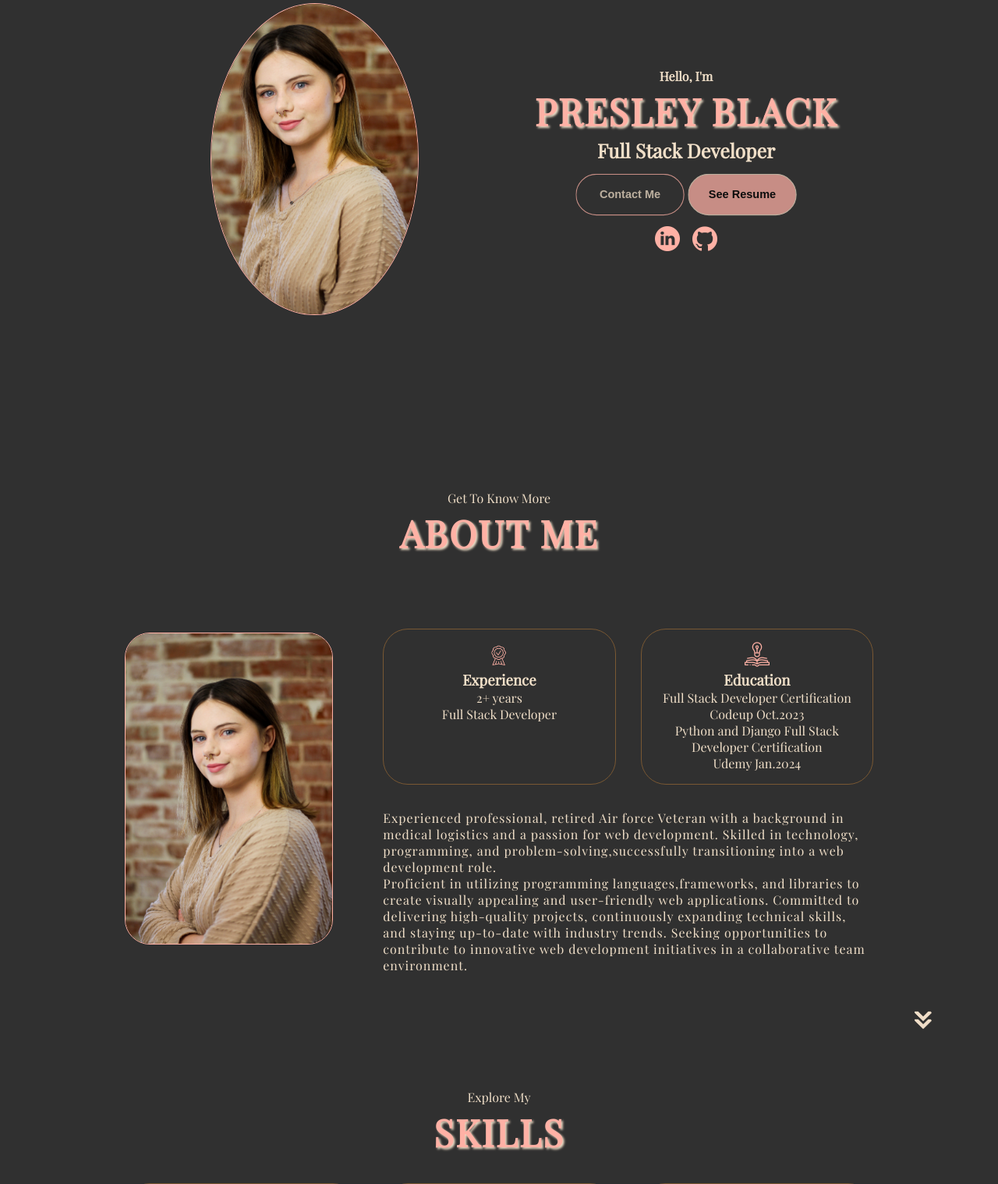
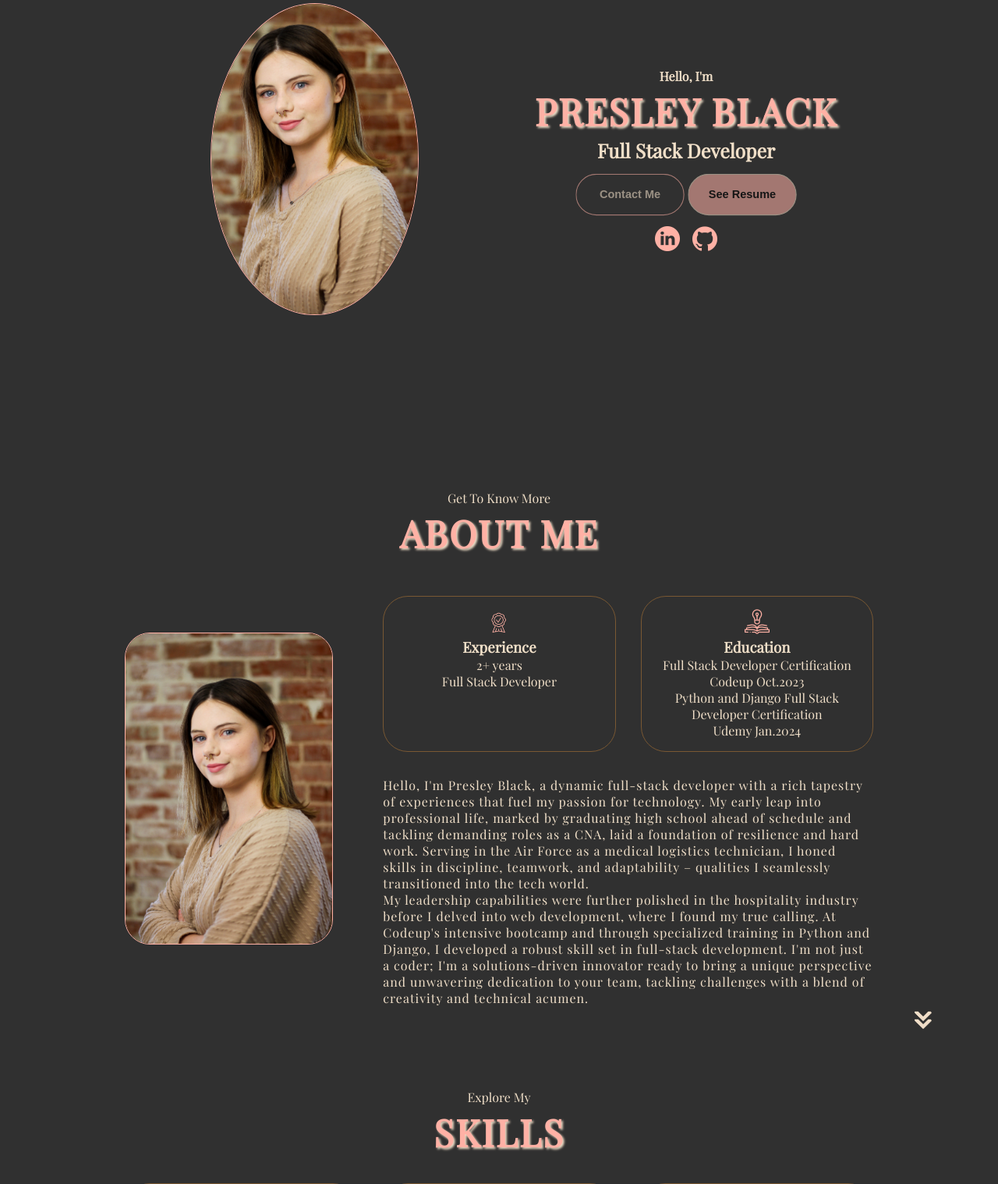
Before and after one commit to pblack02/Profile_site, a Django app: page / in a window 1280 px wide. Shown: the part 228-1746 px from the top of the page at 78% size. Run offline with Django 4.2, Linux system fonts and the light colour scheme; some web fonts are replaced.

Commit message:
Code Update

```diff
--- a/profile_site/views.py
+++ b/profile_site/views.py
@@ -1,7 +1,8 @@
 from django.shortcuts import render
 from .forms import ContactForm
+
+
 # Create your views here.
-
 
 def contact_view(request):
     if request.method == 'POST':
--- a/static/css/index.css
+++ b/static/css/index.css
@@ -401,11 +401,13 @@ article .icon {
     width: 90%;
     height: 90%;
     margin-left: .9rem;
-    transition: transform 0.3s ease;
+    transition: transform 0.3s ease, box-shadow 0.3s ease;
+    box-shadow: 0 4px 8px rgba(0, 0, 0, 0);
 }
 
 .project-image:hover {
-    transform: scale(1.2);
+    transform: scale(1.05);
+    box-shadow: 0 8px 16px rgba(0, 0, 0, 0.2);
 }
 
 .project-title {
@@ -476,7 +478,7 @@ footer p {
     }
     50% {
         transform: scale(1.1);
-        opacity: 0.7;
+        opacity: 0.5;
     }
     100% {
         transform: scale(1);
--- a/templates/home.html
+++ b/templates/home.html
@@ -87,15 +87,7 @@
                 </div>
             </div>
             <div class="text-container">
-                <p>Experienced professional, retired Air force Veteran with a background in medical logistics and a
-                    passion for web development. Skilled in technology, programming, and problem-solving,successfully
-                    transitioning into a web development role.
-                    <br>
-                    Proficient in utilizing programming languages,frameworks, and libraries to create visually appealing
-                    and user-friendly web applications. Committed
-                    to delivering high-quality projects, continuously expanding technical skills, and staying up-to-date
-                    with industry trends. Seeking opportunities to contribute to innovative web development initiatives
-                    in a collaborative team environment.</p>
+                <p>Hello, I'm Presley Black, a dynamic full-stack developer with a rich tapestry of experiences that fuel my passion for technology. My early leap into professional life, marked by graduating high school ahead of schedule and tackling demanding roles as a CNA, laid a foundation of resilience and hard work. Serving in the Air Force as a medical logistics technician, I honed skills in discipline, teamwork, and adaptability – qualities I seamlessly transitioned into the tech world. <br> My leadership capabilities were further polished in the hospitality industry before I delved into web development, where I found my true calling. At Codeup's intensive bootcamp and through specialized training in Python and Django, I developed a robust skill set in full-stack development. I'm not just a coder; I'm a solutions-driven innovator ready to bring a unique perspective and unwavering dedication to your team, tackling challenges with a blend of creativity and technical acumen.</p>
             </div>
         </div>
     </div>
```
